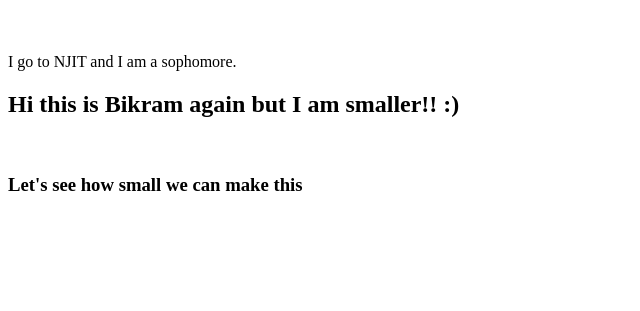
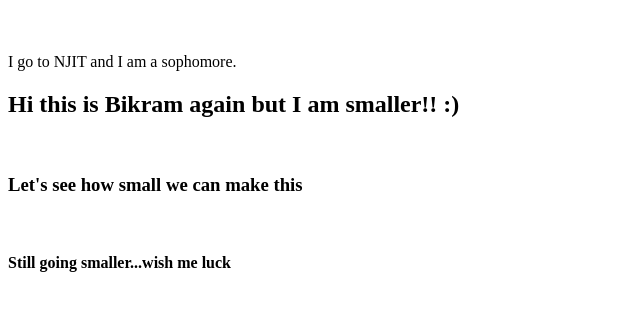
Before and after one commit to bikramsandhu/10HtmlElements, a plain HTML site: page index.html in a window 1280 px wide. Shown: the part 61-372 px from the top of the page, without its empty margins (0-640 px from the left). Drawn offline with Linux system fonts and the light colour scheme.

Commit message:
added fourth header and added breaks after the third and fourth header

```diff
--- a/index.html
+++ b/index.html
@@ -5,5 +5,6 @@
 	I go to NJIT and I am a sophomore.
 	</p>
 <h2>Hi this is Bikram again but I am smaller!! :)</h2><br>
-<h3>Let's see how small we can make this</h3>
+<h3>Let's see how small we can make this</h3><br>
+<h4>Still going smaller...wish me luck</h4><br>
 </html>
```
